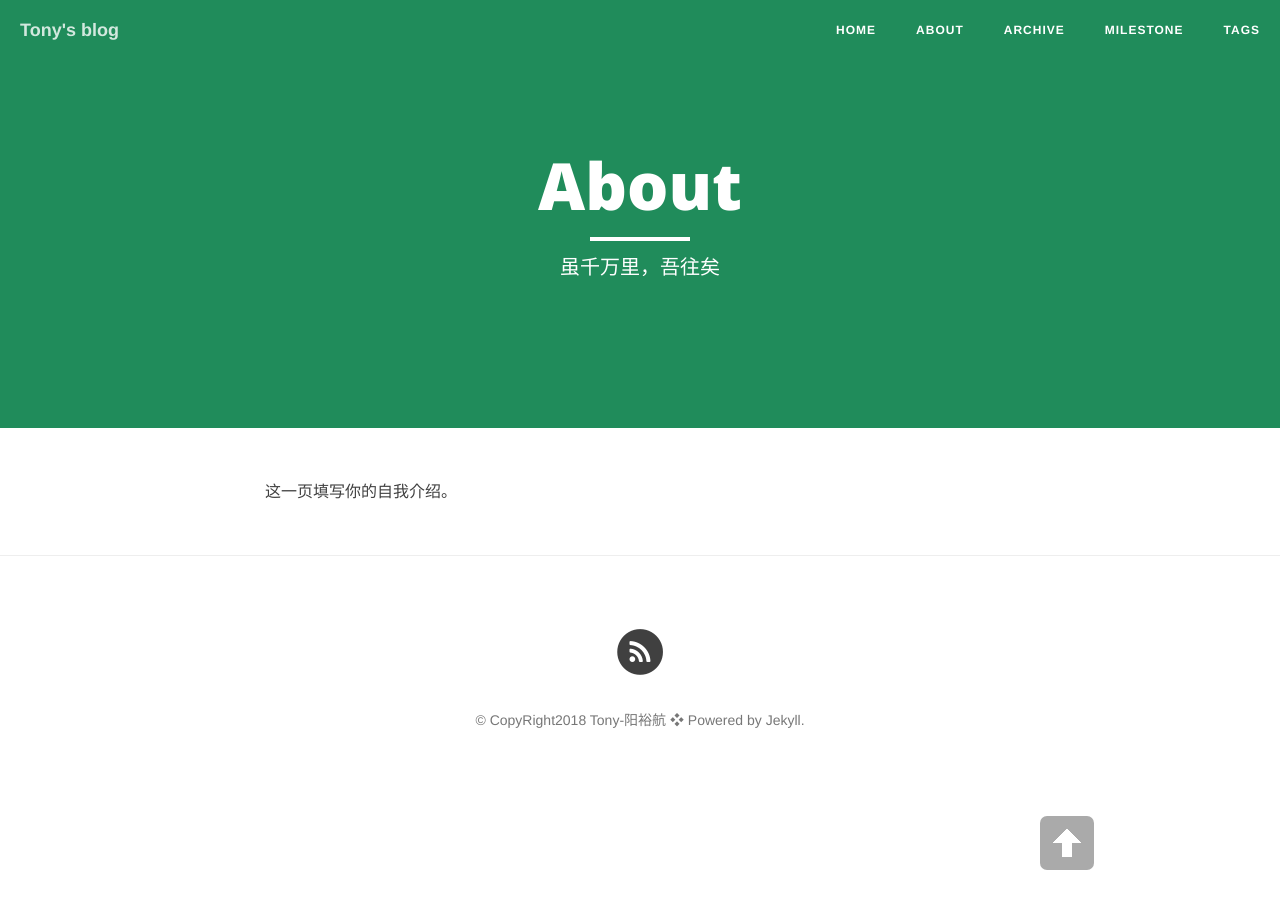
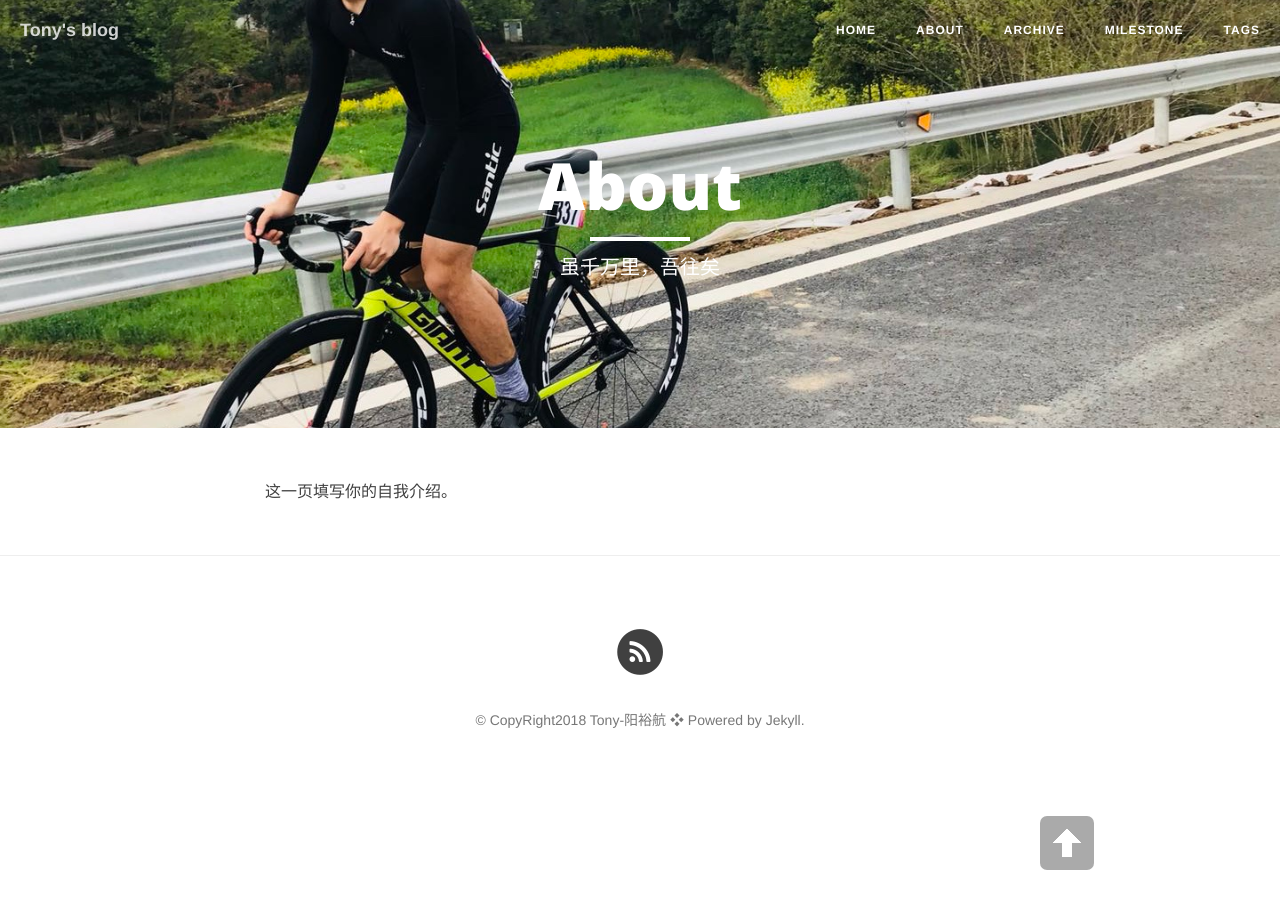
Before and after one commit to yyh712712/Blog-Template, a Jekyll site: the page built from about.md, in a window 1280 px wide. Built offline with Jekyll 4.4.1, drawn with Linux system fonts in a browser that asks for light colours; nearby versions of some CDN libraries.

Commit message:
Update about.md

```diff
--- a/about.md
+++ b/about.md
@@ -2,7 +2,7 @@
 layout: page
 title: "About"
 description: "虽千万里，吾往矣"
-header-img: "img/green.jpg"
+header-img: "img/fullsizeoutput_5e9.jpeg"
 ---
 
 这一页填写你的自我介绍。
```
